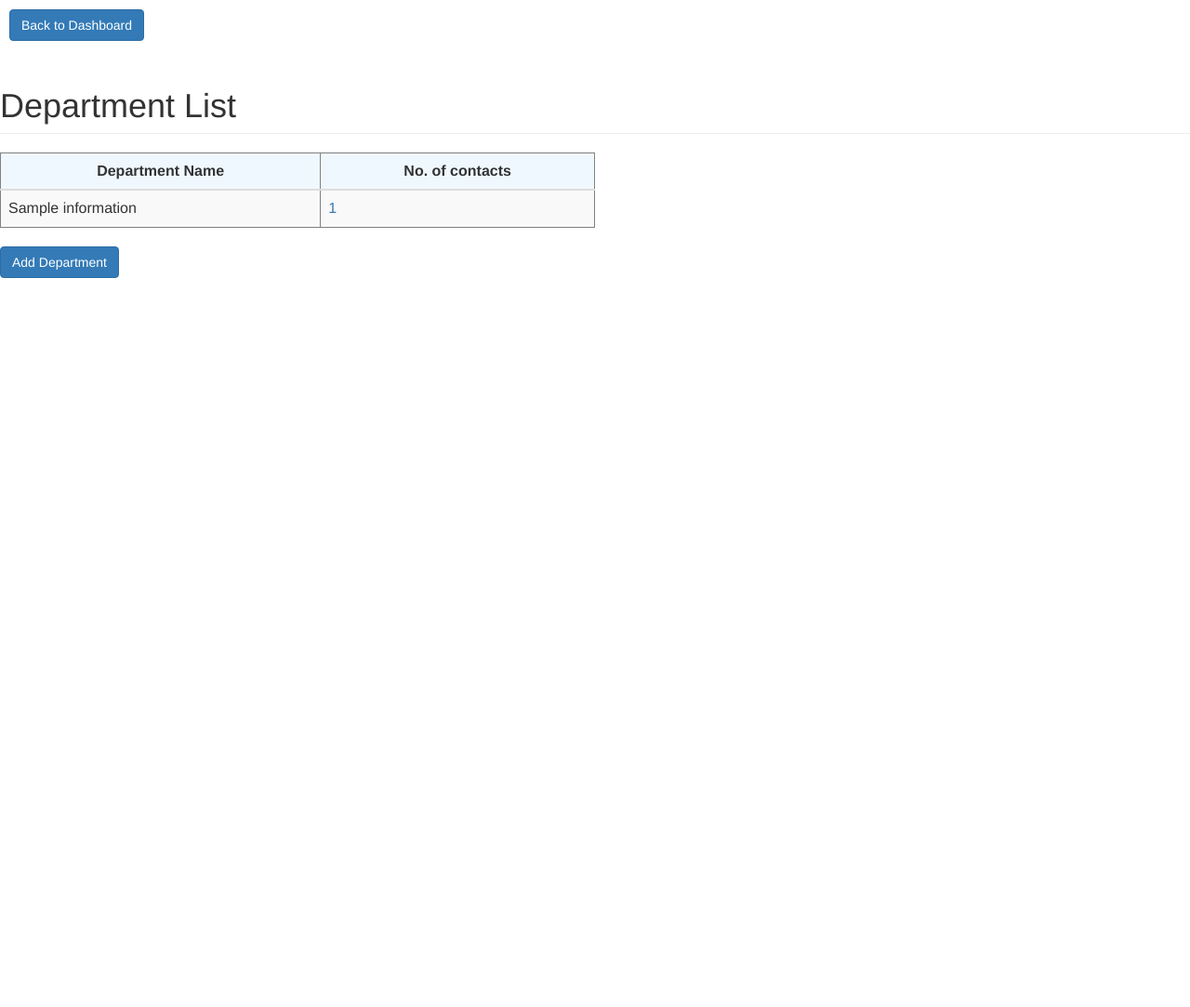
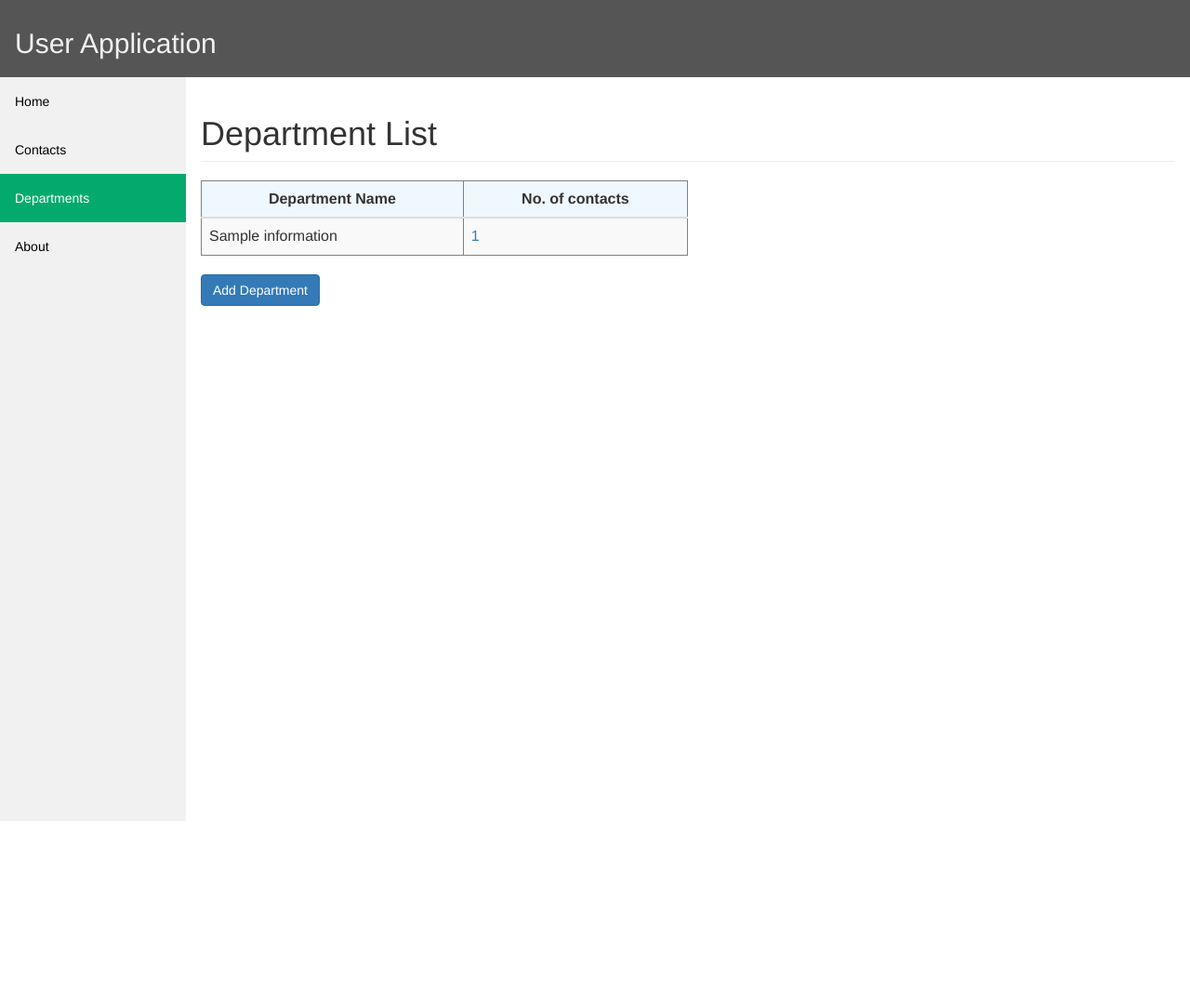
Before and after one commit to Ivin1998/CRM_IN_CORE_PHP, a PHP site: page /departments/departments.php in a window 1280 px wide. Shown: the whole page at 93% size. Before the commit the page ends 299 px from the top, so only its background shows below. Run offline with PHP 8.4, Linux system fonts and the light colour scheme; the visitor is signed in with stand-in values (Sample User, id 1); tables that the repository leaves empty or names only in its code hold one stand-in row (values such as "Sample post").

Commit message:
Completed the static left side bar and header

```diff
--- /dev/null
+++ b/assets/style_sidebar.css
@@ -0,0 +1,57 @@
+.sidebar {
+    margin: 0;
+    padding: 0;
+    width: 200px;
+    background-color: #f1f1f1;
+    position: fixed;
+    height: 100%;
+    overflow: auto;
+    top: 83px;
+
+  }
+
+  /* Sidebar links */
+  .sidebar a {
+    display: block;
+    color: black;
+    padding: 16px;
+    text-decoration: none;
+  }
+
+  /* Active/current link */
+  .sidebar a.active {
+    background-color: #04AA6D;
+    color: white;
+  }
+
+  /* Links on mouse-over */
+  .sidebar a:hover:not(.active) {
+    background-color: #555;
+    color: white;
+  }
+
+  /* Page content. The value of the margin-left property should match the value of the sidebar's width property */
+  div.content {
+    margin-left: 200px;
+    padding: 1px 16px;
+    height: 1000px;
+  }
+
+  /* On screens that are less than 700px wide, make the sidebar into a topbar */
+  @media screen and (max-width: 700px) {
+    .sidebar {
+      width: 100%;
+      height: auto;
+      position: relative;
+    }
+    .sidebar a {float: left;}
+    div.content {margin-left: 0;}
+  }
+
+  /* On screens that are less than 400px, display the bar vertically, instead of horizontally */
+  @media screen and (max-width: 400px) {
+    .sidebar a {
+      text-align: center;
+      float: none;
+    }
+  }
--- a/assets/styles.css
+++ b/assets/styles.css
@@ -76,18 +76,16 @@ display: block;
 #mytable_filter {
 padding-bottom: 10;
 display: inline;
+margin: -120;
 }
 #mytable_length {
 padding-top: 15;
 display: block;
-
 }
 .eye-icon{
 color: green;
 cursor: pointer;
-
 }
-
 .delete-icon{
 color:red ;
 cursor: pointer;
@@ -135,3 +133,24 @@ cursor: pointer;
 .dashboard{
   margin-top: 100;
 }
+.add_con_align{
+  position: absolute;
+    top: 50;
+    right: -120;
+    float: right;
+    margin: -20;
+}
+
+.header {
+  padding: 10px 16px;
+  background: #555;
+  color: #f1f1f1;
+  z-index:99;
+}
+
+.sticky {
+  position: fixed;
+  top: 0;
+  width: 100%;
+  z-index:99;
+}
--- a/assets/validations.js
+++ b/assets/validations.js
@@ -1,3 +1,4 @@
+
 function highlight(button) {
     var row = button.parentNode.parentNode; //one parentnode for tr and one parentNode for td
     row.classList.add("highlighted");
@@ -251,4 +252,17 @@
 
         });
     })
+
+window.onscroll = function() {myFunction()};
+
+var header = document.getElementById("myHeader");
+var sticky = header.offsetTop;
+
+function myFunction() {
+  if (window.pageYOffset > sticky) {
+    header.classList.add("sticky");
+  } else {
+    header.classList.remove("sticky");
+  }
+}
 });
--- a/departments/departments.php
+++ b/departments/departments.php
@@ -5,15 +5,30 @@ $user_id = $_SESSION['user_id'];
 ?>
 <html>
 <title>Department List</title>
+
 <head>
     <link rel="stylesheet" href="../assets/formbootstrap.css">
     <link rel="stylesheet" href="../assets/styles.css">
+    <link rel="stylesheet" href="../assets/style_sidebar.css">
     <script type="text/javascript" src="../assets/sweetalert.js"></script>
     <script type="text/javascript" src="../assets/jquery.js"></script>
     <script type="text/javascript" src="../assets/bootstrapjs.js"></script>
     <script type="text/javascript" src="../assets/validations.js"></script>
 </head>
+
 <body>
+<div class="header" id="myHeader">
+<h2>User Application</h2>
+</div>
+
+
+    <div class="sidebar" id="myHeader">
+    <a  href="../contacts/contacts.php">Home</a>
+        <a href="../contacts/contacts.php">Contacts</a>
+        <a class="active" href="../departments/departments.php">Departments</a>
+        <a href="#">About</a>
+    </div>
+    <div class="content">
     <div id="myModal" class="modal fade" role="dialog">
         <div class="modal-dialog">
             <!-- Modal content-->
@@ -44,10 +59,8 @@ $user_id = $_SESSION['user_id'];
             </div>
         </div>
     </div>
-    </div>
-    </div>
-    <a href="../dashboards.php" class="btn btn-primary" style="margin:10">Back to Dashboard</button></a>
-    <table border="1" padding=15 class="table table-striped table-hover" style="width:50%">
+
+      <table border="1" padding=15 class="table table-striped table-hover" style="width:50%">
         <thead>
             <h1 class="page-header">Department List</h1>
 
@@ -77,5 +90,13 @@ $user_id = $_SESSION['user_id'];
         ?>
     </table>
     <button class="btn btn-primary" data-toggle="modal" data-target="#myModal">Add Department</button>
+
+
+
+    </div>
+
+
+    </div>
 </body>
+
 </html>
--- a/index.php
+++ b/index.php
@@ -50,7 +50,7 @@ if (isset($_POST["submit"])) {
         if ($stmt->fetch()) { {
                 $_SESSION['user_id'] = $user_id;
                 $_SESSION['username'] = $username;
-                header("Location: dashboards.php");
+                header("Location: contacts/contacts.php");
                 exit();
             }
         }
```
Also changed, not shown: contacts/contacts.php (+20 -8 lines).
